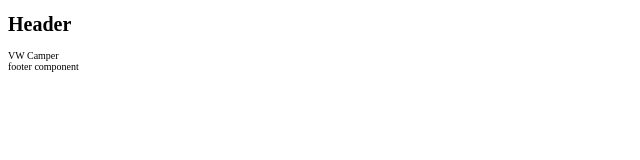
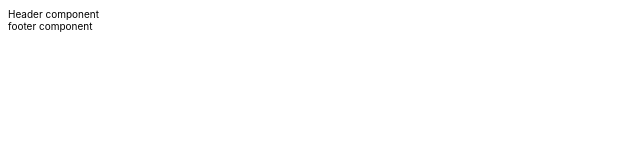
Before and after one commit to chekinto/vw-camper, a Gatsby site: page / in a window 1280 px wide. Shown: the whole page, without its empty margins (0-640 px from the left). Built offline with nearby package versions, Linux system fonts and the light colour scheme; Gatsby itself is replaced by a stand-in of ours.

Commit message:
stripped project to basics and added some basic structure

```diff
--- a/gatsby-browser.js
+++ b/gatsby-browser.js
@@ -1,14 +1,12 @@
 import React from 'react'
+import { GlobalStyles } from './src/styles/global'
 import { Layout } from './src/components/constants'
-import { GlobalStyles } from './src/styles/global'
 
 export const wrapRootElement = ({ element }) => {
   return (
     <>
       <GlobalStyles />
-      <Layout>
-        {element}
-      </Layout>
+      <Layout>{element}</Layout>
     </>
   )
 }
--- a/gatsby-config.js
+++ b/gatsby-config.js
@@ -7,15 +7,16 @@ module.exports = {
     description: 'VW Camper'
   },
   plugins: [
+    `gatsby-plugin-typescript`,
     `gatsby-plugin-react-helmet`,
     {
-      resolve: 'gatsby-plugin-root-import',
+      resolve: `gatsby-plugin-root-import`,
       options: {
-        src: path.join(__dirname, 'src'),
-        assets: path.join(__dirname, 'src/assets'),
-        constants: path.join(__dirname, 'src/components/constants'),
-        pages: path.join(__dirname, 'src/pages'),
-        ui: path.join(__dirname, 'src/components/ui'),
+        src: path.join(__dirname, "src"),
+        assets: path.join(__dirname, "src/assets"),
+        components: path.join(__dirname, "src/components"),
+        pages: path.join(__dirname, "src/pages"),
+        styles: path.join(__dirname, "src/styles"),
       }
     },
     {
--- a/gatsby-ssr.js
+++ b/gatsby-ssr.js
@@ -1,14 +1,12 @@
 import React from 'react'
+import { GlobalStyles } from './src/styles/global'
 import { Layout } from './src/components/constants'
-import { GlobalStyles } from './src/styles/global'
 
 export const wrapRootElement = ({ element }) => {
   return (
     <>
       <GlobalStyles />
-      <Layout>
-        {element}
-      </Layout>
+      <Layout>{element}</Layout>
     </>
   )
 }
--- a/package.json
+++ b/package.json
@@ -14,14 +14,18 @@
     "test": "echo \"Write tests! -> https://gatsby.dev/unit-testing\" && exit 1"
   },
   "dependencies": {
+    "@types/react-helmet": "^6.1.0",
+    "@types/styled-components": "^5.1.7",
     "babel-plugin-styled-components": "^1.12.0",
     "gatsby": "^2.26.1",
     "gatsby-plugin-react-helmet": "^3.8.0",
     "gatsby-plugin-styled-components": "^3.8.0",
+    "gatsby-plugin-typescript": "^2.10.0",
     "react": "^16.12.0",
     "react-dom": "^16.12.0",
     "react-helmet": "^6.1.0",
-    "styled-components": "^5.2.1"
+    "styled-components": "^5.2.1",
+    "typescript": "^4.1.3"
   },
   "devDependencies": {
     "gatsby-plugin-root-import": "^2.0.5",
--- /dev/null
+++ b/src/components/constants/header-scripts/index.tsx
@@ -0,0 +1,18 @@
+import React, { FunctionComponent } from 'react'
+import { Helmet } from 'react-helmet'
+
+interface HeaderScriptProps {
+  pageMeta: {
+    title: string;
+    description?: string;
+  }
+}
+
+export const HeaderScripts: FunctionComponent<HeaderScriptProps> = ({ pageMeta }) => {
+  return (
+    <Helmet>
+      <title>{`VW Camper | ${pageMeta.title}`}</title>
+      <meta name="description" content={pageMeta.description} />
+    </Helmet>
+  )
+}
--- a/src/components/constants/index.tsx
+++ b/src/components/constants/index.tsx
@@ -1,4 +1,3 @@
 export * from './container'
-export * from './footer'
-export * from './header'
+export * from './header-scripts'
 export * from './layout'
--- a/src/components/constants/header/index.tsx
+++ b/src/components/constants/layout/header/index.tsx
@@ -3,7 +3,7 @@ import React from 'react'
 export const Header = () => {
   return (
     <header>
-      <h1>Header</h1>
+      Header component
     </header>
   )
 }
--- a/src/components/index.tsx
+++ b/src/components/index.tsx
@@ -1,2 +1,2 @@
+export * from './common'
 export * from './constants'
-export * from './ui'
--- a/src/pages/index.tsx
+++ b/src/pages/index.tsx
@@ -1,7 +1,14 @@
 import React from "react"
+import { HeaderScripts } from '../components/constants'
 
 const Home = () => {
-  return <div>VW Camper</div>
+  return (
+    <>
+      <HeaderScripts
+        pageMeta={{ title: 'Home', description: 'Home page' }}
+      />
+    </>
+  )
 }
 
 export default Home
--- a/src/styles/global.ts
+++ b/src/styles/global.ts
@@ -1,13 +1,47 @@
 import { createGlobalStyle } from 'styled-components';
 
 export const GlobalStyles = createGlobalStyle`
+  *,
+  *::before,
+  *::after {
+    box-sizing: border-box;
+  }
+
   html {
-    --black: #000;
-    --white: #FFF;
-    --max-width: 11.8rem;
+      /* Border radius */
+    --borderRadius-sm: 0.4rem;
+    --borderRadius-md: 0.6rem;
+    --borderRadius-lg: 0.8rem;
+
+    /* Colors */
+    --primary: #F9AA33;
+    --secondary: #232F34;
+    --black: #414141;
+    --white: #FFFFFF;
+    --grey1: #FAFAFA;
+    --grey2: #F2F2F2;
+
+    /* Fonts */
+    --rubik: 'Rubik';
+    --poppins: 'Poppins';
+
+    /* Shadows */
+
+    /* Widths */
+    --max-width: 118rem;
   }
 
   body {
     font-size: 10px;
+    font-family: ---apple-system, BlinkMacSystemFont, 'Segoe UI', Roboto, Oxygen, Ubuntu, Cantarell, 'Open Sans', 'Helvetica Neue', sans-serif;
+    scroll-behavior: smooth;
+  }
+
+  li {
+    list-style: none;
+  }
+
+  a {
+    text-decoration: none;
   }
 `;
```
Also changed, not shown: src/components/common/button/index.tsx (added, +22 -0 lines), src/components/constants/layout/index.tsx (+5 -6 lines), src/components/ui/button/index.tsx (deleted, +0 -9 lines), tsconfig.json (added, +33 -0 lines), src/components/common/index.tsx (renamed from src/components/ui/index.tsx), src/components/constants/layout/footer/index.tsx (renamed from src/components/constants/footer/index.tsx).
